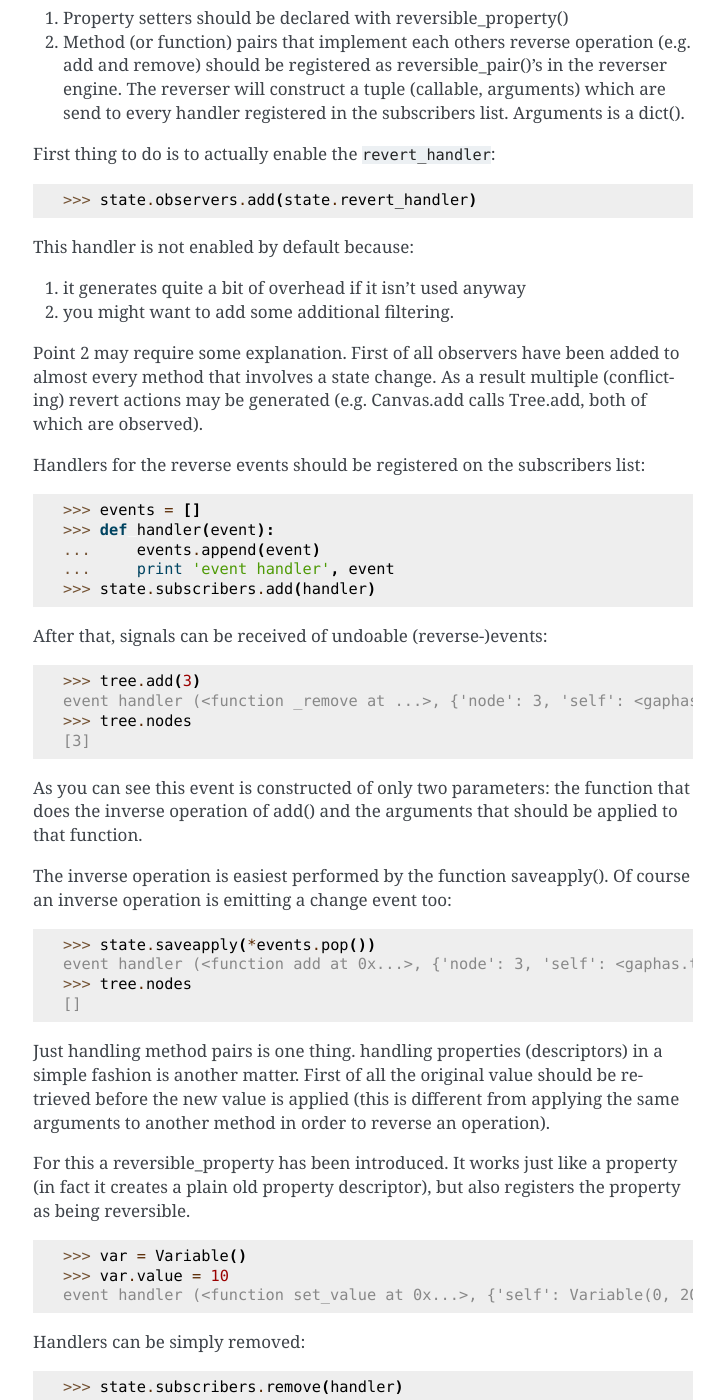
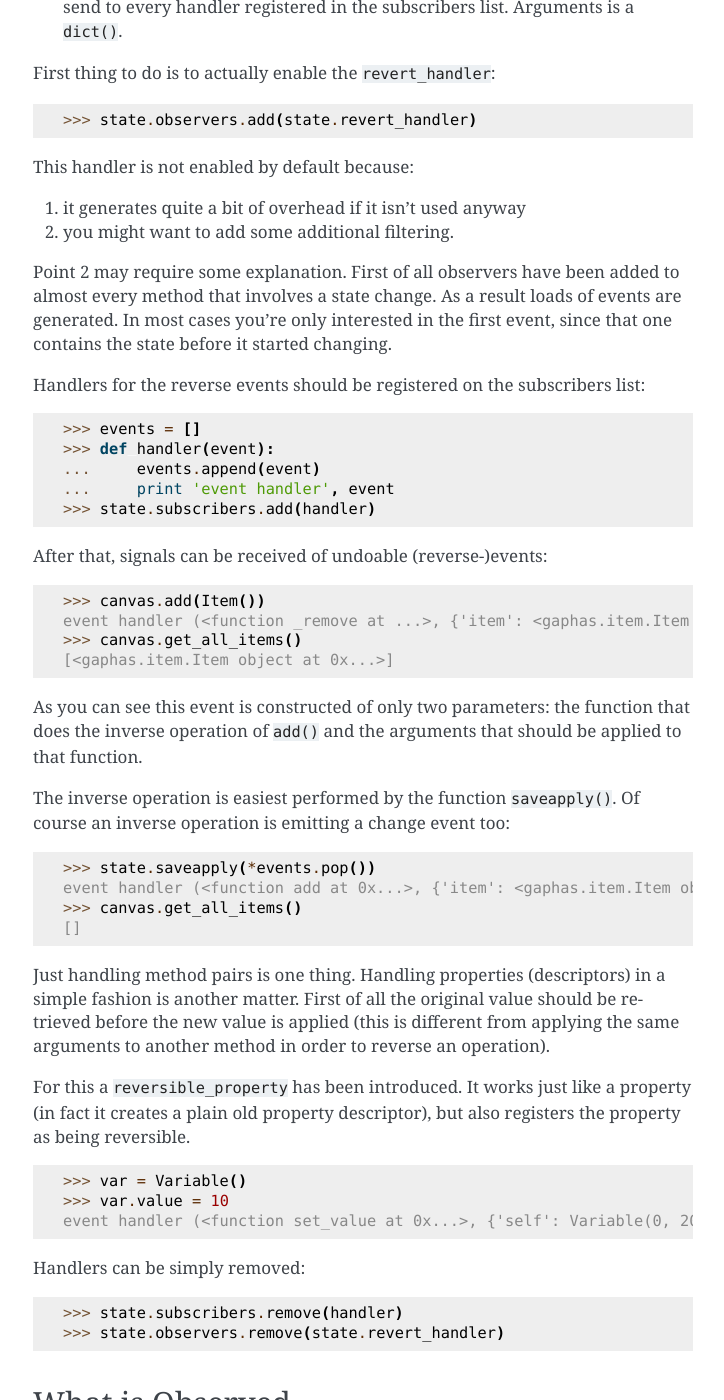
Before and after one commit to gaphor/gaphas, a Sphinx documentation site: the page built from doc/state.txt, in a window 1280 px wide and 1400 px high, scrolled down 2170 px. Shown: the whole window, without its empty margins (387-1111 px from the left). Built offline with Sphinx 7.4.7, drawn with Linux system fonts in a browser that asks for light colours; some of the changed text lies outside the part shown.

Commit message:
Removed observers for properties which are disabled anyway (disable_dispatching). Also removed observers from Tree. Updated docs.

```diff
--- a/doc/state.txt
+++ b/doc/state.txt
@@ -21,37 +20,41 @@
     >>> state.observers.clear()
     >>> state.subscribers.clear()
 
-    >>> from gaphas.tree import Tree
-    >>> tree = Tree()
+    >>> from gaphas.canvas import Canvas
+    >>> canvas = Canvas()
 
-For this demonstration let's use the Tree class (which contains an add/remove
-method pair). It's methods are not dispatched by default though (because they're
-only used in the Canvas class. So first dispatching should be enabled:
+For the sake of this test we disable the update code:
 
-    >>> state.enable_dispatching(Tree.add)
-    >>> state.enable_dispatching(Tree._remove)
+    >>> state.disable_dispatching(Canvas.request_update)
 
-It works:
+    >>> from gaphas.item import Item
+    >>> item1, item2 = Item(), Item()
+
+For this demonstration let's use the Canvas class (which contains an add/remove
+method pair).
+
+It works (see how the add method automatically schedules the item for update):
 
     >>> def handler(event):
     ...     print 'event handled', event
     >>> state.observers.add(handler)
-    >>> tree.add(1)                                     # doctest: +ELLIPSIS
-    event handled (<function add at ...>, (<gaphas.tree.Tree object at 0x...>, 1, None), {})
-    >>> tree.add(2, parent=1)                           # doctest: +ELLIPSIS
-    event handled (<function add at ...>, (<gaphas.tree.Tree object at 0x...>, 2, 1), {})
-    >>> tree.nodes
-    [1, 2]
+    >>> canvas.add(item1)                              # doctest: +ELLIPSIS
+    event handled (<function add at ...>, (<gaphas.canvas.Canvas object at 0x...>, <gaphas.item.Item object at 0x...>, None), {})
+    >>> canvas.add(item2, parent=item1)                # doctest: +ELLIPSIS
+    event handled (<function add at ...>, (<gaphas.canvas.Canvas object at 0x...>, <gaphas.item.Item object at 0x...>, <gaphas.item.Item object at 0x...), {})
+    >>> canvas.get_all_items()                         # doctest: +ELLIPSIS
+    [<gaphas.item.Item object at 0x...>, <gaphas.item.Item object at 0x...>]
 
 Remember that this observer is just a simple method call notifier and knows
-nothing about the internals of the tree class (in this case the remove() method
-recursively calls remove() for each of it's children). Therefore some careful
-crafting of methods may be necessary in order to get the right effect:
+nothing about the internals of the ``Canvas`` class (in this case the
+``remove()`` method recursively calls ``remove()`` for each of it's children).
+Therefore some careful crafting of methods may be necessary in order to get the
+right effect:
 
-    >>> tree.remove(1)                                  # doctest: +ELLIPSIS
-    event handled (<function _remove at ...>, (<gaphas.tree.Tree object at 0x...>, 2), {})
-    event handled (<function _remove at ...>, (<gaphas.tree.Tree object at 0x...>, 1), {})
-    >>> tree.nodes
+    >>> canvas.remove(item1)                           # doctest: +ELLIPSIS
+    event handled (<function _remove at ...>, (<gaphas.canvas.Canvas object at 0x...>, <gaphas.item.Item object at 0x...>), {})
+    event handled (<function _remove at ...>, (<gaphas.canvas.Canvas object at 0x...>, <gaphas.item.Item object at 0x...>), {})
+    >>> canvas.get_all_items()
     []
 
 The ``@observed`` decorator can also be applied to properties, as is done in
@@ -82,8 +85,8 @@
    function. With methods, the first argument always is an instance. This can
    be handy when writing an undo management systems in case multiple calls
    from the same instance do not have to be registered (e.g. if a method
-   set_point() is called with exact coordinates (in stead of deltas), only the
-   first call to set_point needs to be remembered.
+   ``set_point()`` is called with exact coordinates (in stead of deltas), only
+   the first call to ``set_point()`` needs to be remembered).
 
 
 Reverser
@@ -91,12 +94,13 @@
 
 The reverser requires some registration.
 
-1. Property setters should be declared with reversible_property()
+1. Property setters should be declared with ``reversible_property()``
 2. Method (or function) pairs that implement each others reverse operation
-   (e.g. add and remove) should be registered as reversible_pair()'s in the
+   (e.g. add and remove) should be registered as ``reversible_pair()``'s in the
    reverser engine.
    The reverser will construct a tuple (callable, arguments) which are send
-   to every handler registered in the subscribers list. Arguments is a dict().
+   to every handler registered in the subscribers list. Arguments is a
+   ``dict()``.
 
 First thing to do is to actually enable the ``revert_handler``:
 
@@ -108,9 +112,9 @@
 2. you might want to add some additional filtering.
 
 Point 2 may require some explanation. First of all observers have been added
-to almost every method that involves a state change. As a result multiple
-(conflicting) revert actions may be generated (e.g. Canvas.add calls Tree.add,
-both of which are observed).
+to almost every method that involves a state change. As a result loads of
+events are generated. In most cases you're only interested in the first event,
+since that one contains the state before it started changing.
 
 Handlers for the reverse events should be registered on the subscribers list:
 
@@ -122,29 +126,29 @@
 
 After that, signals can be received of undoable (reverse-)events:
 
-    >>> tree.add(3)                                     # doctest: +ELLIPSIS
-    event handler (<function _remove at ...>, {'node': 3, 'self': <gaphas.tree.Tree object at 0x...>})
-    >>> tree.nodes
-    [3]
+    >>> canvas.add(Item())                              # doctest: +ELLIPSIS
+    event handler (<function _remove at ...>, {'item': <gaphas.item.Item object at 0x...>, 'self': <gaphas.canvas.Canvas object at 0x...>})
+    >>> canvas.get_all_items()                          # doctest: +ELLIPSIS
+    [<gaphas.item.Item object at 0x...>]
 
 As you can see this event is constructed of only two parameters: the function
-that does the inverse operation of add() and the arguments that should be
+that does the inverse operation of ``add()`` and the arguments that should be
 applied to that function.
 
-The inverse operation is easiest performed by the function saveapply(). Of
+The inverse operation is easiest performed by the function ``saveapply()``. Of
 course an inverse operation is emitting a change event too:
 
     >>> state.saveapply(*events.pop())                  # doctest: +ELLIPSIS
-    event handler (<function add at 0x...>, {'node': 3, 'self': <gaphas.tree.Tree object at 0x...>, 'parent': None})
-    >>> tree.nodes
+    event handler (<function add at 0x...>, {'item': <gaphas.item.Item object at 0x...>, 'self': <gaphas.canvas.Canvas object at 0x...>, 'parent': None})
+    >>> canvas.get_all_items()
     []
 
-Just handling method pairs is one thing. handling properties (descriptors) in
+Just handling method pairs is one thing. Handling properties (descriptors) in
 a simple fashion is another matter. First of all the original value should
 be retrieved before the new value is applied (this is different from applying
 the same arguments to another method in order to reverse an operation).
 
-For this a reversible_property has been introduced. It works just like a
+For this a ``reversible_property`` has been introduced. It works just like a
 property (in fact it creates a plain old property descriptor), but also
 registers the property as being reversible.
 
@@ -161,45 +165,35 @@
 ----------------
 
 As far as Gaphas is concerned, only properties and methods related to the
-model (e.g. Canvas, Items) emit state changes. Some extra effort has been taken
-to monitor the Matrix class (which is from Cairo).
+model (e.g. ``Canvas``, ``Item``) emit state changes. Some extra effort has
+been taken to monitor the ``Matrix`` class (which is from Cairo).
 
 canvas.py:
-  Canvas:
-    add() and remove()
+  ``Canvas``: ``add()`` and ``remove()``
 
 connector.py:
-  Connector:
-    x and y properties
-  Handle:
-    connectable, movable, visible, connected_to and disconnect properties
+  ``VariablePoint``: ``x`` and ``y`` properties
+
+  ``Handle``: ``connectable``, ``movable``, ``visible``, ``connected_to`` and ``disconnect`` properties
 
 item.py:
-  Item:
-    canvas and matrix properties
-  Element:
-    min_height and min_width properties
-  Line:
-    line_width, fuzziness, orthogonal and horizontal properties;
-    split_segment() and merge_segment()
+  ``Item``: ``matrix`` property
+
+  ``Element``: ``min_height`` and ``min_width`` properties
+
+  ``Line``: ``line_width``, ``fuzziness``, ``orthogonal`` and ``horizontal`` properties
 
 solver.py:
-  Variable:
-    strength and value properties
-  Solver:
-    add_constraint() and remove_constraint()
+  ``Variable``: ``strength`` and ``value`` properties
 
-tree.py:
-  Tree:
-    add() and remove()
+  ``Solver``: ``add_constraint()`` and ``remove_constraint()``
 
 matrix.py:
-  Matrix:
-   invert, translate, rotate and scale
+  ``Matrix``: ``invert()``, ``translate()``, ``rotate()`` and ``scale()``
 
 Test cases are described in undo.txt.
 
-(disable dispatching again, not frustrating other tests)
+Oh, we should enable dispatching for ``Canvas.request_update``, otherwise we
+may frustrate other tests.
 
-    >>> state.disable_dispatching(Tree.add)
-    >>> state.disable_dispatching(Tree._remove)
+    >>> state.enable_dispatching(Canvas.request_update)
--- a/setup.py
+++ b/setup.py
@@ -104,5 +104,7 @@
 
     test_suite = 'nose.collector',
 
+    # TODO: include doc/ in tests!
+
     cmdclass={'build_doc': build_doc },
     )
```
Also changed, not shown: other parts of doc/state.txt (+1 -2 lines), doc/undo.txt (+6 -84 lines), 4 other files.
